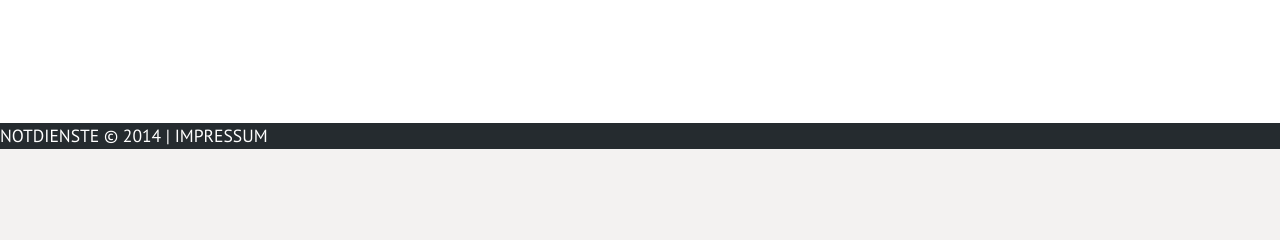
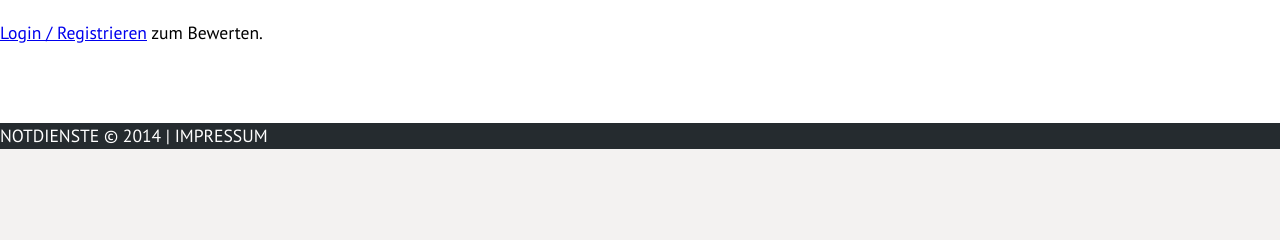
Before and after one commit to sulami/strugz, a Django app: template templates/services/service.html in a window 1280 px wide. Shown: the part 509-749 px from the top of the page. Run offline with Django 3.2, Linux system fonts and the light colour scheme; the template is opened without the code that fills it, so the values that code supplies are empty.

Commit message:
templates: add note to login/register to rate services

```diff
--- a/templates/services/service.html
+++ b/templates/services/service.html
@@ -32,6 +32,11 @@
             <input type="submit">
         </form>
         </p>
+    {% else %}
+        <p>
+        <a href="{% url 'auth_login' %}">Login / Registrieren</a>
+        zum Bewerten.
+        </p>
     {% endif %}
     {% if ratings %}
     <p>Durchschnittliche Bewertung: {{ service.average_rating }}</p>
```
